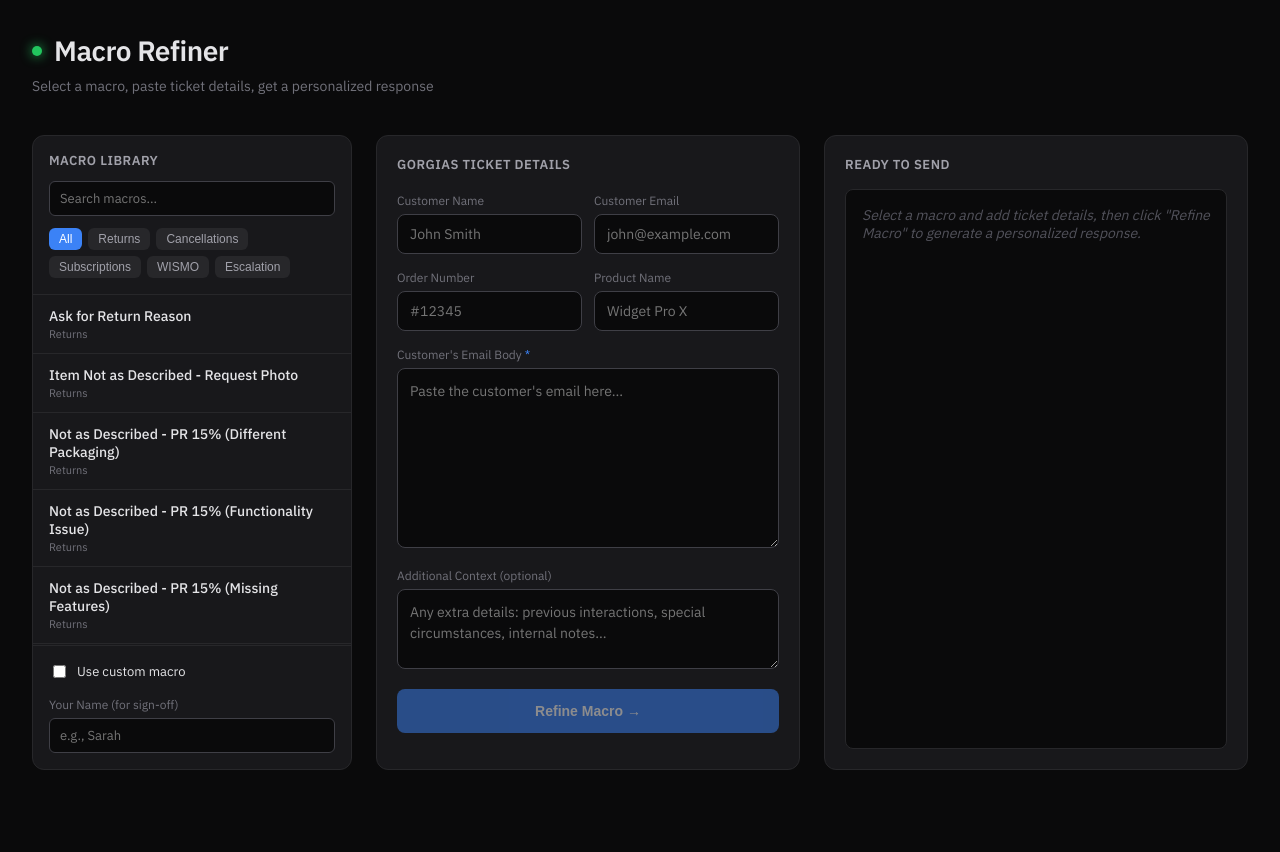
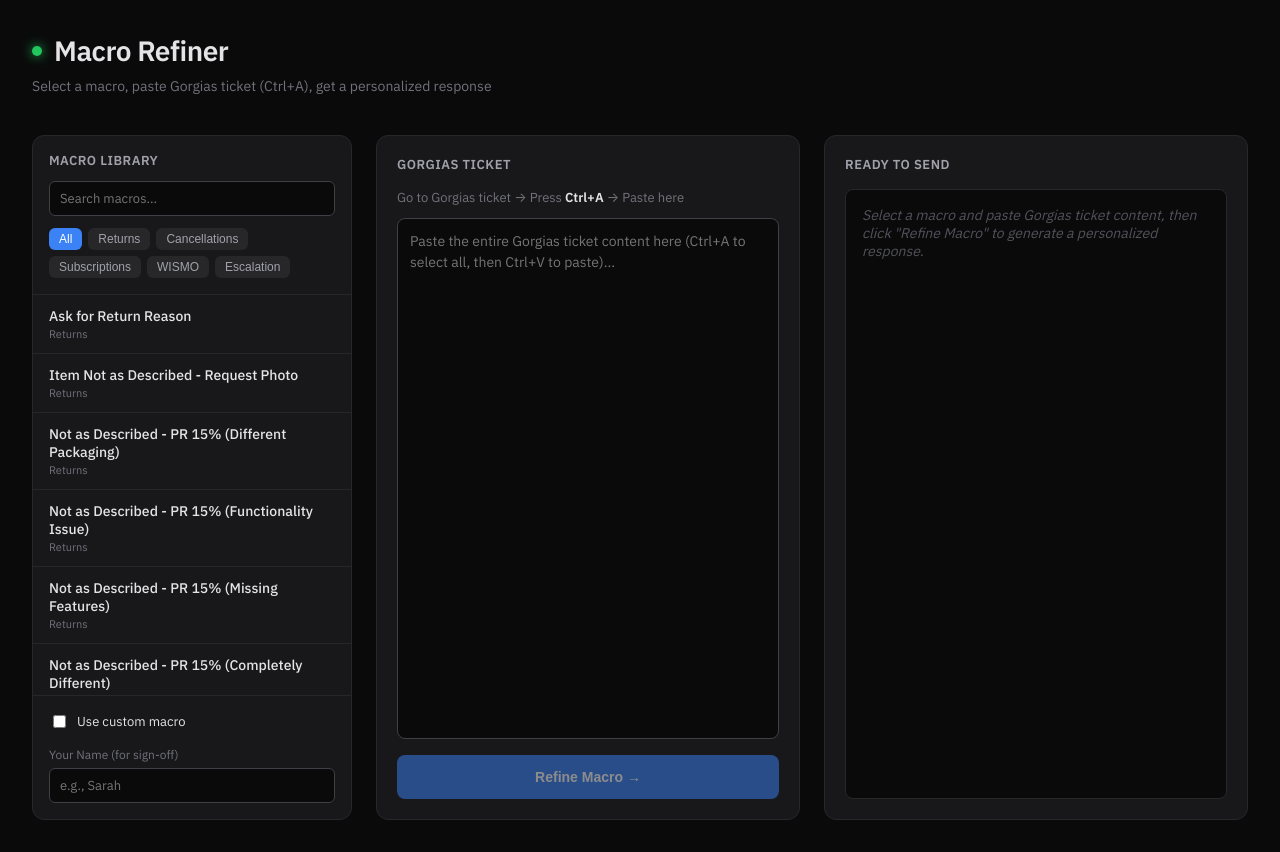
Before and after one commit to kmagallano-arch/macro-refiner, a React (Create React App) app: page / in a window 1280 px wide. Before the commit the page ends 802 px from the top, so only its background shows below. Built offline with nearby package versions, Linux system fonts and the light colour scheme.

Commit message:
Update App.js

```diff
--- a/src/App.js
+++ b/src/App.js
@@ -796,14 +796,7 @@ export default function MacroRefiner() {
   const [customMacro, setCustomMacro] = useState('');
   const [useCustom, setUseCustom] = useState(false);
   const [searchQuery, setSearchQuery] = useState('');
-  const [ticketDetails, setTicketDetails] = useState({
-    customerName: '',
-    customerEmail: '',
-    emailBody: '',
-    orderNumber: '',
-    productName: '',
-    additionalContext: ''
-  });
+  const [ticketContent, setTicketContent] = useState('');
   const [refinedResponse, setRefinedResponse] = useState('');
   const [isLoading, setIsLoading] = useState(false);
   const [copied, setCopied] = useState(false);
@@ -832,36 +825,30 @@ TONE GUIDELINES:
 - Empathetic when appropriate, but not performative
 
 RULES:
-1. Replace all placeholder brackets like {{customer.first_name}}, {{agent.first_name}}, {{tracking_link}}, etc. with appropriate content based on the ticket details
-2. Replace bracketed placeholders like [INSERT...] with appropriate content
-3. Adjust the message to address the specific situation described in the email body
-4. Keep the core structure and intent of the macro
-5. Remove any placeholders that don't have corresponding information - adapt the sentence naturally
-6. If the customer's tone suggests frustration, acknowledge it genuinely without over-apologizing
-7. Match the length to the complexity of the issue - simple issues get shorter responses
-8. Never include placeholder brackets in your output
-9. If agent name is provided, use it; otherwise remove the signature line or use a generic sign-off
-10. If tracking link is not provided, remove that section or mention tracking will be sent separately
+1. The ticket content provided is a copy-paste from Gorgias which includes all customer information, order details, email history, etc.
+2. Extract the customer's name, order number, product details, and any other relevant information from the ticket content
+3. Replace all placeholder brackets like {{customer.first_name}}, {{agent.first_name}}, {{tracking_link}}, etc. with appropriate content based on the extracted details
+4. Replace bracketed placeholders like [INSERT...] with appropriate content
+5. Adjust the message to address the specific situation described in the ticket
+6. Keep the core structure and intent of the macro
+7. Remove any placeholders that don't have corresponding information - adapt the sentence naturally
+8. If the customer's tone suggests frustration, acknowledge it genuinely without over-apologizing
+9. Match the length to the complexity of the issue - simple issues get shorter responses
+10. Never include placeholder brackets in your output
+11. If agent name is provided, use it; otherwise remove the signature line or use a generic sign-off
+12. If tracking link is not provided in the ticket, remove that section or mention tracking will be sent separately
 
 Output ONLY the refined response, nothing else.`;
 
     const userPrompt = `MACRO TEMPLATE:
 ${currentMacro}
 
-TICKET DETAILS:
-Customer Name: ${ticketDetails.customerName || 'Not provided'}
-Customer Email: ${ticketDetails.customerEmail || 'Not provided'}
-Order Number: ${ticketDetails.orderNumber || 'Not provided'}
-Product: ${ticketDetails.productName || 'Not provided'}
-Agent Name: ${agentName || 'Not provided'}
+AGENT NAME: ${agentName || 'Not provided'}
 
-CUSTOMER'S EMAIL:
-${ticketDetails.emailBody || 'No email body provided'}
+GORGIAS TICKET CONTENT (contains customer info, order details, email history):
+${ticketContent || 'No ticket content provided'}
 
-ADDITIONAL CONTEXT:
-${ticketDetails.additionalContext || 'None'}
-
-Please refine this macro into a personalized, ready-to-send response.`;
+Please extract the relevant information from the ticket content and refine this macro into a personalized, ready-to-send response.`;
 
     try {
       const response = await fetch('/api/refine', {
@@ -913,7 +900,7 @@ Please refine this macro into a personalized, ready-to-send response.`;
             <div style={{ width: '10px', height: '10px', backgroundColor: '#22c55e', borderRadius: '50%', boxShadow: '0 0 12px #22c55e' }} />
             <h1 style={{ fontSize: '28px', fontWeight: '600', margin: 0, letterSpacing: '-0.5px' }}>Macro Refiner</h1>
           </div>
-          <p style={{ color: '#71717a', margin: 0, fontSize: '14px' }}>Select a macro, paste ticket details, get a personalized response</p>
+          <p style={{ color: '#71717a', margin: 0, fontSize: '14px' }}>Select a macro, paste Gorgias ticket (Ctrl+A), get a personalized response</p>
         </div>
         <div style={{ display: 'grid', gridTemplateColumns: '320px 1fr 1fr', gap: '24px' }}>
           <div style={{ backgroundColor: '#18181b', borderRadius: '12px', border: '1px solid #27272a', overflow: 'hidden' }}>
@@ -926,7 +913,7 @@ Please refine this macro into a personalized, ready-to-send response.`;
                 ))}
               </div>
             </div>
-            <div style={{ maxHeight: '350px', overflowY: 'auto' }}>
+            <div style={{ maxHeight: '400px', overflowY: 'auto' }}>
               {filteredMacros.map(macro => (
                 <div key={macro.id} onClick={() => { setSelectedMacro(macro); setUseCustom(false); }} style={{ padding: '12px 16px', cursor: 'pointer', borderBottom: '1px solid #27272a', backgroundColor: selectedMacro?.id === macro.id && !useCustom ? '#27272a' : 'transparent', transition: 'background 0.15s ease' }}>
                   <div style={{ fontSize: '14px', fontWeight: '500', marginBottom: '2px' }}>{macro.name}</div>
@@ -947,54 +934,31 @@ Please refine this macro into a personalized, ready-to-send response.`;
               <input type="text" value={agentName} onChange={e => setAgentName(e.target.value)} placeholder="e.g., Sarah" style={{ width: '100%', padding: '8px 10px', backgroundColor: '#0a0a0b', border: '1px solid #3f3f46', borderRadius: '6px', color: '#e4e4e7', fontSize: '13px', outline: 'none' }} />
             </div>
           </div>
-          <div style={{ backgroundColor: '#18181b', borderRadius: '12px', border: '1px solid #27272a', padding: '20px' }}>
-            <h2 style={{ fontSize: '13px', fontWeight: '600', margin: '0 0 20px 0', textTransform: 'uppercase', letterSpacing: '0.5px', color: '#a1a1aa' }}>Gorgias Ticket Details</h2>
-            <div style={{ display: 'grid', gap: '16px' }}>
-              <div style={{ display: 'grid', gridTemplateColumns: '1fr 1fr', gap: '12px' }}>
-                <div>
-                  <label style={{ fontSize: '12px', color: '#71717a', display: 'block', marginBottom: '6px' }}>Customer Name</label>
-                  <input type="text" value={ticketDetails.customerName} onChange={e => setTicketDetails({...ticketDetails, customerName: e.target.value})} placeholder="John Smith" style={{ width: '100%', padding: '10px 12px', backgroundColor: '#0a0a0b', border: '1px solid #3f3f46', borderRadius: '8px', color: '#e4e4e7', fontSize: '14px', outline: 'none' }} />
-                </div>
-                <div>
-                  <label style={{ fontSize: '12px', color: '#71717a', display: 'block', marginBottom: '6px' }}>Customer Email</label>
-                  <input type="email" value={ticketDetails.customerEmail} onChange={e => setTicketDetails({...ticketDetails, customerEmail: e.target.value})} placeholder="john@example.com" style={{ width: '100%', padding: '10px 12px', backgroundColor: '#0a0a0b', border: '1px solid #3f3f46', borderRadius: '8px', color: '#e4e4e7', fontSize: '14px', outline: 'none' }} />
-                </div>
-              </div>
-              <div style={{ display: 'grid', gridTemplateColumns: '1fr 1fr', gap: '12px' }}>
-                <div>
-                  <label style={{ fontSize: '12px', color: '#71717a', display: 'block', marginBottom: '6px' }}>Order Number</label>
-                  <input type="text" value={ticketDetails.orderNumber} onChange={e => setTicketDetails({...ticketDetails, orderNumber: e.target.value})} placeholder="#12345" style={{ width: '100%', padding: '10px 12px', backgroundColor: '#0a0a0b', border: '1px solid #3f3f46', borderRadius: '8px', color: '#e4e4e7', fontSize: '14px', outline: 'none' }} />
-                </div>
-                <div>
-                  <label style={{ fontSize: '12px', color: '#71717a', display: 'block', marginBottom: '6px' }}>Product Name</label>
-                  <input type="text" value={ticketDetails.productName} onChange={e => setTicketDetails({...ticketDetails, productName: e.target.value})} placeholder="Widget Pro X" style={{ width: '100%', padding: '10px 12px', backgroundColor: '#0a0a0b', border: '1px solid #3f3f46', borderRadius: '8px', color: '#e4e4e7', fontSize: '14px', outline: 'none' }} />
-                </div>
-              </div>
-              <div>
-                <label style={{ fontSize: '12px', color: '#71717a', display: 'block', marginBottom: '6px' }}>Customer's Email Body <span style={{ color: '#3b82f6' }}>*</span></label>
-                <textarea value={ticketDetails.emailBody} onChange={e => setTicketDetails({...ticketDetails, emailBody: e.target.value})} placeholder="Paste the customer's email here..." style={{ width: '100%', height: '180px', padding: '12px', backgroundColor: '#0a0a0b', border: '1px solid #3f3f46', borderRadius: '8px', color: '#e4e4e7', fontSize: '14px', lineHeight: '1.5', resize: 'vertical', outline: 'none' }} />
-              </div>
-              <div>
-                <label style={{ fontSize: '12px', color: '#71717a', display: 'block', marginBottom: '6px' }}>Additional Context (optional)</label>
-                <textarea value={ticketDetails.additionalContext} onChange={e => setTicketDetails({...ticketDetails, additionalContext: e.target.value})} placeholder="Any extra details: previous interactions, special circumstances, internal notes..." style={{ width: '100%', height: '80px', padding: '12px', backgroundColor: '#0a0a0b', border: '1px solid #3f3f46', borderRadius: '8px', color: '#e4e4e7', fontSize: '14px', lineHeight: '1.5', resize: 'vertical', outline: 'none' }} />
-              </div>
-              <button onClick={handleRefine} disabled={isLoading || !currentMacro.trim()} style={{ padding: '14px 24px', backgroundColor: isLoading ? '#1e40af' : '#3b82f6', color: 'white', border: 'none', borderRadius: '8px', fontSize: '14px', fontWeight: '600', cursor: isLoading || !currentMacro.trim() ? 'not-allowed' : 'pointer', opacity: !currentMacro.trim() ? 0.5 : 1, transition: 'all 0.15s ease', display: 'flex', alignItems: 'center', justifyContent: 'center', gap: '8px' }}>
-                {isLoading ? (<><span style={{ animation: 'pulse 1s infinite' }}>●</span>Refining...</>) : ('Refine Macro →')}
-              </button>
-            </div>
+          <div style={{ backgroundColor: '#18181b', borderRadius: '12px', border: '1px solid #27272a', padding: '20px', display: 'flex', flexDirection: 'column' }}>
+            <h2 style={{ fontSize: '13px', fontWeight: '600', margin: '0 0 16px 0', textTransform: 'uppercase', letterSpacing: '0.5px', color: '#a1a1aa' }}>Gorgias Ticket</h2>
+            <p style={{ color: '#71717a', margin: '0 0 12px 0', fontSize: '13px' }}>Go to Gorgias ticket → Press <strong style={{ color: '#e4e4e7' }}>Ctrl+A</strong> → Paste here</p>
+            <textarea
+              value={ticketContent}
+              onChange={e => setTicketContent(e.target.value)}
+              placeholder="Paste the entire Gorgias ticket content here (Ctrl+A to select all, then Ctrl+V to paste)..."
+              style={{ width: '100%', flex: 1, minHeight: '350px', padding: '12px', backgroundColor: '#0a0a0b', border: '1px solid #3f3f46', borderRadius: '8px', color: '#e4e4e7', fontSize: '14px', lineHeight: '1.5', resize: 'none', outline: 'none' }}
+            />
+            <button onClick={handleRefine} disabled={isLoading || !currentMacro.trim()} style={{ marginTop: '16px', padding: '14px 24px', backgroundColor: isLoading ? '#1e40af' : '#3b82f6', color: 'white', border: 'none', borderRadius: '8px', fontSize: '14px', fontWeight: '600', cursor: isLoading || !currentMacro.trim() ? 'not-allowed' : 'pointer', opacity: !currentMacro.trim() ? 0.5 : 1, transition: 'all 0.15s ease', display: 'flex', alignItems: 'center', justifyContent: 'center', gap: '8px' }}>
+              {isLoading ? (<><span style={{ animation: 'pulse 1s infinite' }}>●</span>Refining...</>) : ('Refine Macro →')}
+            </button>
           </div>
           <div style={{ backgroundColor: '#18181b', borderRadius: '12px', border: '1px solid #27272a', padding: '20px', display: 'flex', flexDirection: 'column' }}>
             <div style={{ display: 'flex', justifyContent: 'space-between', alignItems: 'center', marginBottom: '16px' }}>
               <h2 style={{ fontSize: '13px', fontWeight: '600', margin: 0, textTransform: 'uppercase', letterSpacing: '0.5px', color: '#a1a1aa' }}>Ready to Send</h2>
               {refinedResponse && <button onClick={copyToClipboard} style={{ padding: '6px 12px', backgroundColor: copied ? '#22c55e' : '#27272a', color: copied ? 'white' : '#a1a1aa', border: 'none', borderRadius: '6px', fontSize: '12px', fontWeight: '500', cursor: 'pointer', transition: 'all 0.15s ease' }}>{copied ? '✓ Copied!' : 'Copy'}</button>}
             </div>
-            <div style={{ flex: 1, backgroundColor: '#0a0a0b', borderRadius: '8px', border: '1px solid #27272a', padding: '16px', minHeight: '400px', overflow: 'auto' }}>
-              {isLoading ? (<div style={{ color: '#71717a', fontSize: '14px' }}><span style={{ animation: 'pulse 1s infinite' }}>Generating personalized response...</span></div>) : refinedResponse ? (<div style={{ fontSize: '14px', lineHeight: '1.7', whiteSpace: 'pre-wrap', animation: 'slideIn 0.3s ease' }}>{refinedResponse}</div>) : (<div style={{ color: '#52525b', fontSize: '14px', fontStyle: 'italic' }}>Select a macro and add ticket details, then click "Refine Macro" to generate a personalized response.</div>)}
+            <div style={{ flex: 1, backgroundColor: '#0a0a0b', borderRadius: '8px', border: '1px solid #27272a', padding: '16px', minHeight: '350px', overflow: 'auto' }}>
+              {isLoading ? (<div style={{ color: '#71717a', fontSize: '14px' }}><span style={{ animation: 'pulse 1s infinite' }}>Generating personalized response...</span></div>) : refinedResponse ? (<div style={{ fontSize: '14px', lineHeight: '1.7', whiteSpace: 'pre-wrap', animation: 'slideIn 0.3s ease' }}>{refinedResponse}</div>) : (<div style={{ color: '#52525b', fontSize: '14px', fontStyle: 'italic' }}>Select a macro and paste Gorgias ticket content, then click "Refine Macro" to generate a personalized response.</div>)}
             </div>
             {currentMacro && (
               <div style={{ marginTop: '16px' }}>
                 <div style={{ fontSize: '11px', color: '#52525b', marginBottom: '8px', textTransform: 'uppercase', letterSpacing: '0.5px' }}>Current Template</div>
-                <div style={{ backgroundColor: '#0a0a0b', borderRadius: '6px', border: '1px solid #27272a', padding: '12px', fontSize: '11px', fontFamily: "'IBM Plex Mono', monospace", color: '#71717a', maxHeight: '120px', overflow: 'auto', whiteSpace: 'pre-wrap' }}>{currentMacro}</div>
+                <div style={{ backgroundColor: '#0a0a0b', borderRadius: '6px', border: '1px solid #27272a', padding: '12px', fontSize: '11px', fontFamily: "'IBM Plex Mono', monospace", color: '#71717a', maxHeight: '100px', overflow: 'auto', whiteSpace: 'pre-wrap' }}>{currentMacro}</div>
               </div>
             )}
           </div>
```
